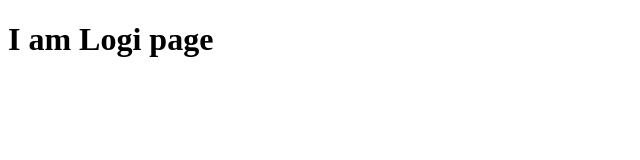
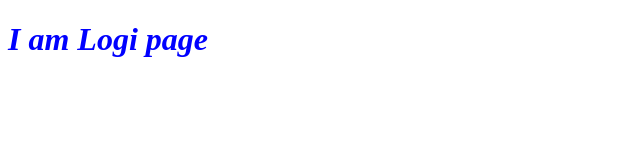
Before and after one commit to BR-Gulbarga/NV_Demo2, a plain HTML site: page login.html in a window 1280 px wide. Shown: the whole page, without its empty margins (0-640 px from the left). Drawn offline with Linux system fonts and the light colour scheme.

Commit message:
styling is added to login and registration page

```diff
--- a/login.html
+++ b/login.html
@@ -3,6 +3,7 @@
 <head>
     <meta charset="UTF-8">
     <meta name="viewport" content="width=device-width, initial-scale=1.0">
+    <link rel="stylesheet" href="./styel.css">
     <title>Document</title>
 </head>
 <body>
```
Also changed, not shown: registration.html (+1 -0 lines).
